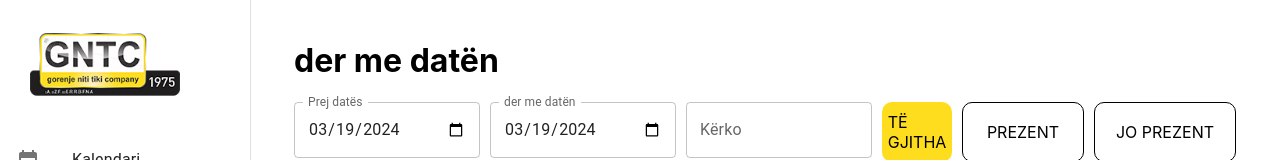
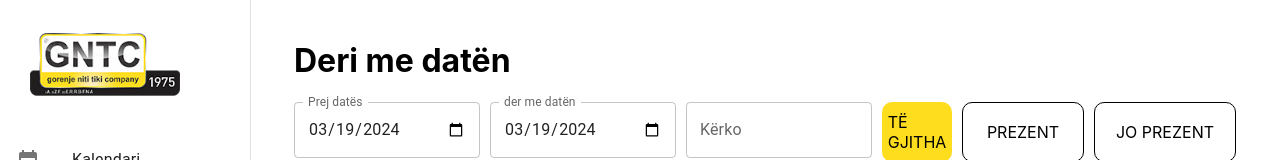
Before and after one commit to aldo-digi/gntc-meeting, a React (Create React App) app: page /history in a window 1280 px wide. Shown: the top 160 px of the page. Built offline with nearby package versions, Linux system fonts and the light colour scheme; no server answers; sample sign-in values are in the browser's storage.

Commit message:
Update history.js

```diff
--- a/src/Pages/history.js
+++ b/src/Pages/history.js
@@ -264,7 +264,7 @@ export const History = () => {
             </IconButton>}
             <SideBar open={open} setOpen={setOpen}/>
             <Container>
-                <h1>der me datën</h1>
+                <h1>Deri me datën</h1>
                 <div style={{
                     display: 'flex',
                     flexDirection: 'row',
```
